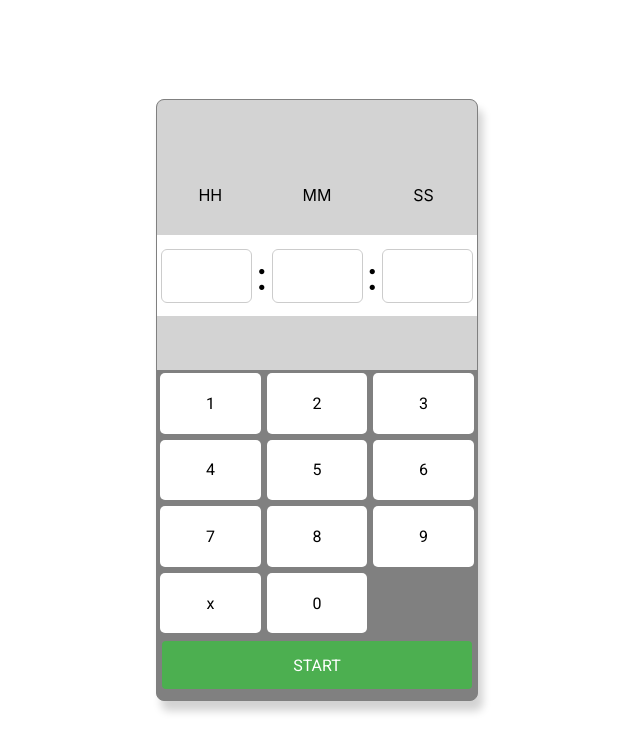
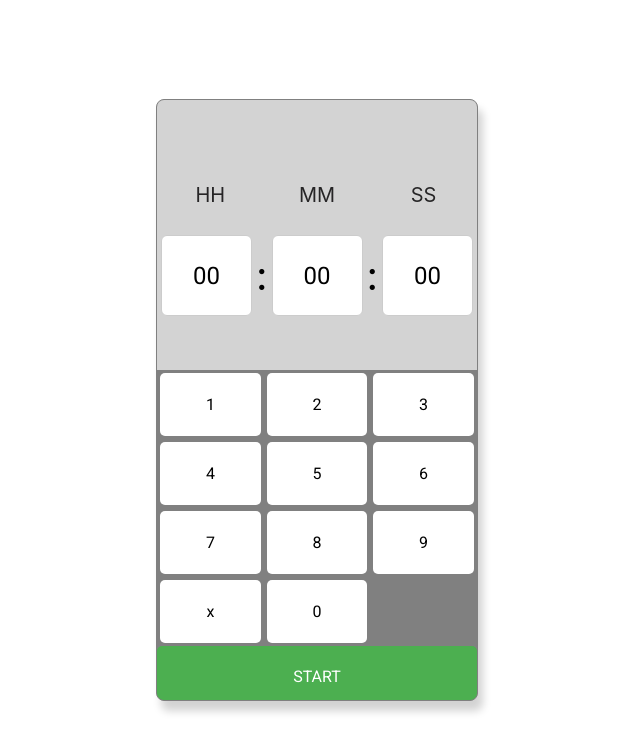
Before and after one commit to Dhanasekarextends/stopwatch, a React (Create React App) app: page / in a window 1280 px wide. Shown: the top 752 px of the page, without its empty margins (323-963 px from the left). Built offline with nearby package versions, Linux system fonts and the light colour scheme.

Commit message:
till onFocus

```diff
--- a/src/App.css
+++ b/src/App.css
@@ -40,7 +40,9 @@
 .label-child {
   height: 100%;
   width: 33.33%;
+  color: #262526;
   display: flex;
+  font-size: 20px;
   justify-content: center;
   align-items: center;
 }
@@ -51,7 +53,6 @@
   display: flex;
   justify-content: center;
   align-items: center;
-  background-color: white;
   font-size: 40px;
 }
 
@@ -62,10 +63,11 @@
   justify-content: center;
   align-items: center;
   background-color: white;
+  background-color: lightgrey;
 }
 
 .keys-part {
-  height: 43.4%;
+  height: 45%;
   background-color: grey;
   display: grid;
   justify-content: center;
@@ -91,13 +93,12 @@
 }
 
 .start-part {
-  height: 8%;
+  height: 10%;
   background-color: #4CAF50;
   color: white;
   border: none;
-  border-radius: 4px;
+  border-radius: 5px;
   cursor: pointer;
-  margin: 5px;
   display: flex;
   justify-content: center;
   align-items: center;
@@ -110,6 +111,7 @@
 }
 
 input[type=number], select {
+  height: 100%;
   width: 100%;
   padding: 12px 20px;
   margin: 4px;
--- a/src/App.js
+++ b/src/App.js
@@ -1,34 +1,90 @@
-import React, { Component } from 'react';
+import React, { Component } from "react";
 import Value from "./components/value";
 import Keypad from "./components/keypad";
 import Start from "./components/start";
 import ScreenTwo from "./components/screentwo";
-import './App.css';
+import "./App.css";
 
 class App extends Component {
-
-  constructor(props){
+  constructor(props) {
     super(props);
     this.state = {
       screen: true,
-      hrs: 0,
-      min: 0,
-      sec: 0
-    }
+      running: true,
+      hrs: "00",
+      min: "00",
+      sec: "00",
+    };
   }
 
-  changeState=()=> {
+  onKeyPressed = value => {
+    let hrs = parseInt(this.state.hrs);
+    let min = parseInt(this.state.min)
+    let sec = parseInt(this.state.sec);
+    if(this.hrs===true){
+      hrs = parseInt(this.state.hrs.toString() + value.toString());
+      console.log(hrs)
+    }
+    if(this.min===true){
+      min = parseInt(this.state.min.toString() + value.toString());
+      console.log(min)
+    }
+    if(this.sec===true){
+      sec = parseInt(this.state.sec.toString() + value.toString());
+      console.log(sec)
+    }
+    if(min<=59) {
+      if(sec<=59){
+        this.setState({
+          hrs: hrs,
+          min: min,
+          sec: sec
+        })
+      }
+    }
+  };
+
+  focus=(who)=>{
+    switch(who){
+        case "hrs" :
+        this.hrs=true;this.min=false;this.sec=false;break;
+        case "min" : this.min=true;this.hrs=false;this.sec=false;break;
+        case "sec" : this.hrs=false;this.min=false;this.sec=true;break;
+        default :
+    }
+    console.log(who)
+  }
+
+  changeState = () => {
     this.setState({
       screen: !this.state.screen
+    });
+    console.log("state Changed");
+  };
+
+  changeRunningState =()=> {
+    this.setState({
+        state: !this.state.running
     })
-    console.log("state Changed")
+    console.log("running state")
   }
 
   render() {
     return (
       <div className="wrapper">
         <div className="container">
-          {this.state.screen ? <div className="def"><Value /><Keypad /><Start changeScreen={()=>this.changeState()}/></div> : <ScreenTwo changeScreen={()=>this.changeState()}/>}
+          {this.state.screen ? (
+            <div className="def">
+              <Value hrs={this.state.hrs} min={this.state.min} sec={this.state.sec}
+               focus={(who)=>this.focus(who)}/>
+              <Keypad whenClicked={value => this.onKeyPressed(value)} />
+              <Start changeScreen={() => this.changeState()} />
+            </div>
+          ) : (
+            <ScreenTwo changeScreen={() => this.changeState()}
+             changeRunningState={() => this.changeRunningState()}
+             hrs={this.state.hrs} min={this.state.min} sec={this.state.sec} />
+          )}
         </div>
       </div>
     );
--- a/src/components/keypad.js
+++ b/src/components/keypad.js
@@ -2,23 +2,23 @@ import React, { Component } from "react";
 import Key from "./keys";
 
 class Keypad extends Component {
-    render() {
-        return(
-            <div className="keys-part">
-                <Key value={1}/>
-                <Key value={2}/>
-                <Key value={3}/>
-                <Key value={4}/>
-                <Key value={5}/>
-                <Key value={6}/>
-                <Key value={7}/>
-                <Key value={8}/>
-                <Key value={9}/>
-                <Key value={"x"}/>
-                <Key value={0}/>
-            </div>
-        )
-    }
+  render() {
+    return (
+      <div className="keys-part">
+        <Key value={1} whenClicked={this.props.whenClicked} />
+        <Key value={2} whenClicked={this.props.whenClicked} />
+        <Key value={3} whenClicked={this.props.whenClicked} />
+        <Key value={4} whenClicked={this.props.whenClicked} />
+        <Key value={5} whenClicked={this.props.whenClicked} />
+        <Key value={6} whenClicked={this.props.whenClicked} />
+        <Key value={7} whenClicked={this.props.whenClicked} />
+        <Key value={8} whenClicked={this.props.whenClicked} />
+        <Key value={9} whenClicked={this.props.whenClicked} />
+        <Key value={"x"} whenClicked={this.props.whenClicked} />
+        <Key value={0} whenClicked={this.props.whenClicked} />
+      </div>
+    );
+  }
 }
 
 export default Keypad;
--- a/src/components/keys.js
+++ b/src/components/keys.js
@@ -1,13 +1,16 @@
 import React, { Component } from "react";
 
 class Keys extends Component {
-    render() {
-        return(
-            <div className="keys">
-                {this.props.value}
-            </div>
-        )
-    }
+  render() {
+    return (
+      <div
+        className="keys"
+        onClick={() => this.props.whenClicked(this.props.value)}
+      >
+        {this.props.value}
+      </div>
+    );
+  }
 }
 
 export default Keys;
--- a/src/components/screentwo.js
+++ b/src/components/screentwo.js
@@ -13,14 +13,14 @@ class ScreenTwo extends Component {
                         <div className="label2-item"> MS </div>
                     </div>
                     <div className="label2">
-                        <div className="values2">00</div> :
-                        <div className="values2">00</div> :
-                        <div className="values2">00</div> :
+                        <div className="values2">{this.props.hrs}</div> :
+                        <div className="values2">{this.props.min}</div> :
+                        <div className="values2">{this.props.sec}</div> :
                         <div className="values2">00</div>
                     </div>
                 </div>
                 <div className="button-div">
-                    <div className="pause-button">Pause</div>
+                    <div className="pause-button" onClick={this.props.changeRunningState}>Pause</div>
                     <div className="stop-button" onClick={this.props.changeScreen}>Stop</div>
                 </div>
             </div>
--- a/src/components/value.js
+++ b/src/components/value.js
@@ -1,6 +1,7 @@
 import React, { Component } from "react"
 
 class Value extends Component {
+
     render() {
         return(
             <div className="values-part">
@@ -11,13 +12,13 @@ class Value extends Component {
                 </div>
                 <div className="values">
                     <div className="value-div">
-                        <input type="number" maxLength="2" pattern="[0-9]{2}"></input>
+                        <input type="number" onFocus={()=>this.props.focus("hrs")} value={this.props.hrs}></input>
                     </div> :
-                    <div className="value-div">
-                        <input type="number"></input>
+                    <div className="value-div" >
+                        <input type="number" onFocus={()=>this.props.focus("min")} value={this.props.min}/>
                     </div> :
-                    <div className="value-div">
-                        <input type="number"></input>
+                    <div className="value-div" >
+                        <input type="number" onFocus={()=>this.props.focus("sec")} value={this.props.sec}/>
                     </div>
                 </div>
             </div>
```
